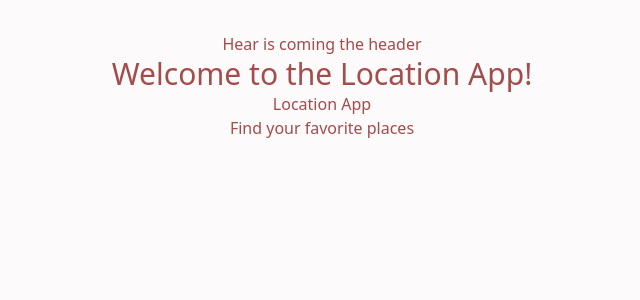
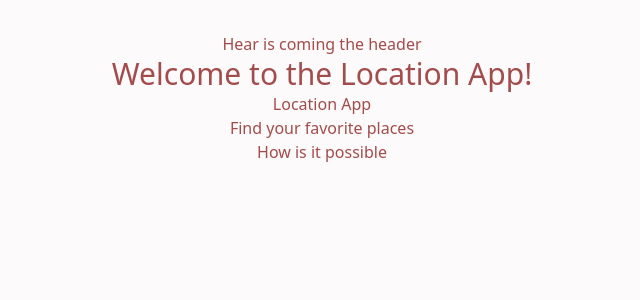
Before and after one commit to Mjos12002/location, a React (Vite) app: page / in a window 1280 px wide. Shown: the top 300 px of the page, without its empty margins (318-958 px from the left). Built offline with nearby package versions, Linux system fonts and the light colour scheme.

Commit message:
Added span to check the process

```diff
--- a/src/component/header/Header.jsx
+++ b/src/component/header/Header.jsx
@@ -5,6 +5,7 @@ var Header = () => {
         <div className="header">
         <h1>Location App</h1>
         <p>Find your favorite places</p>
+        <span>How is it possible</span>
         </div>
     )
 }
```
